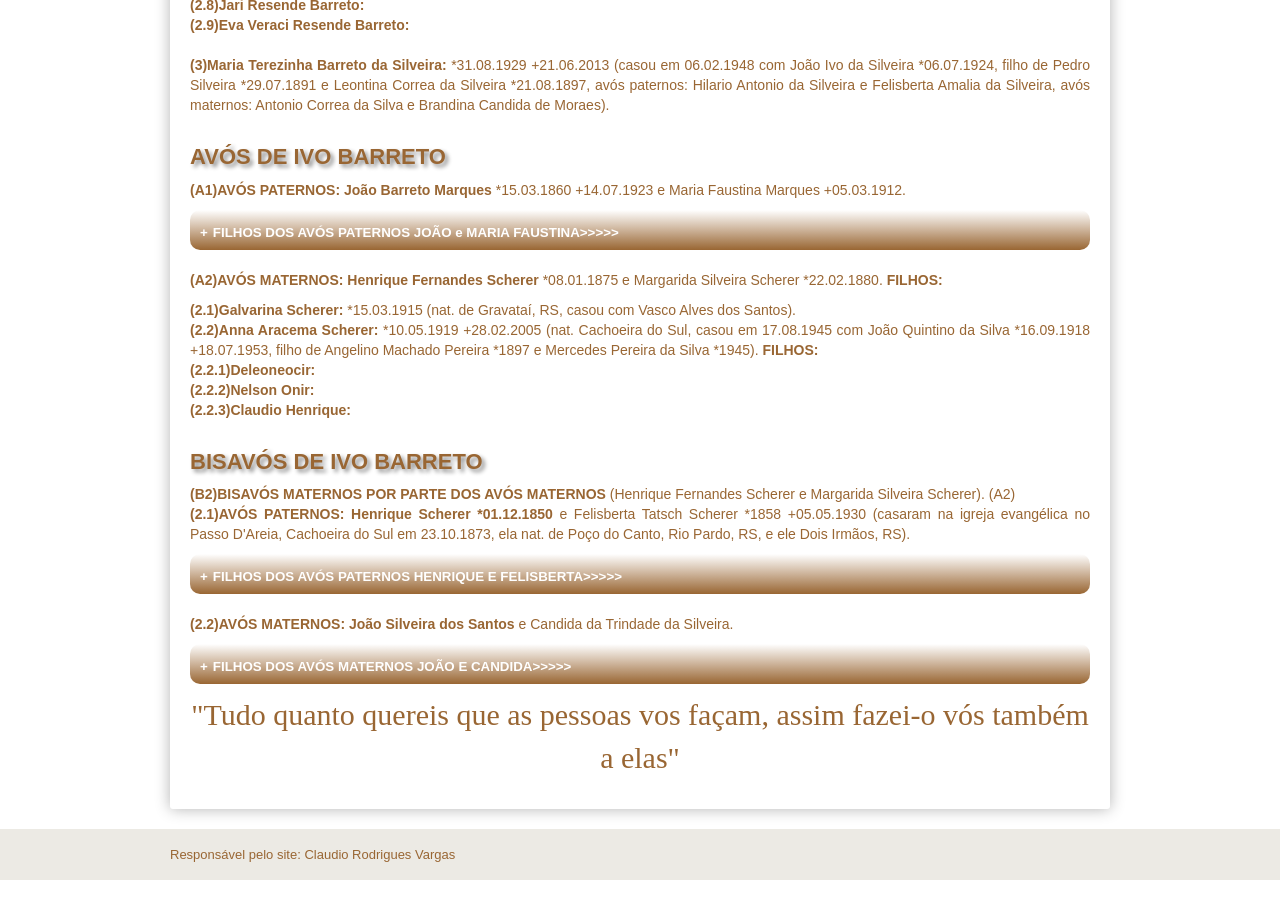
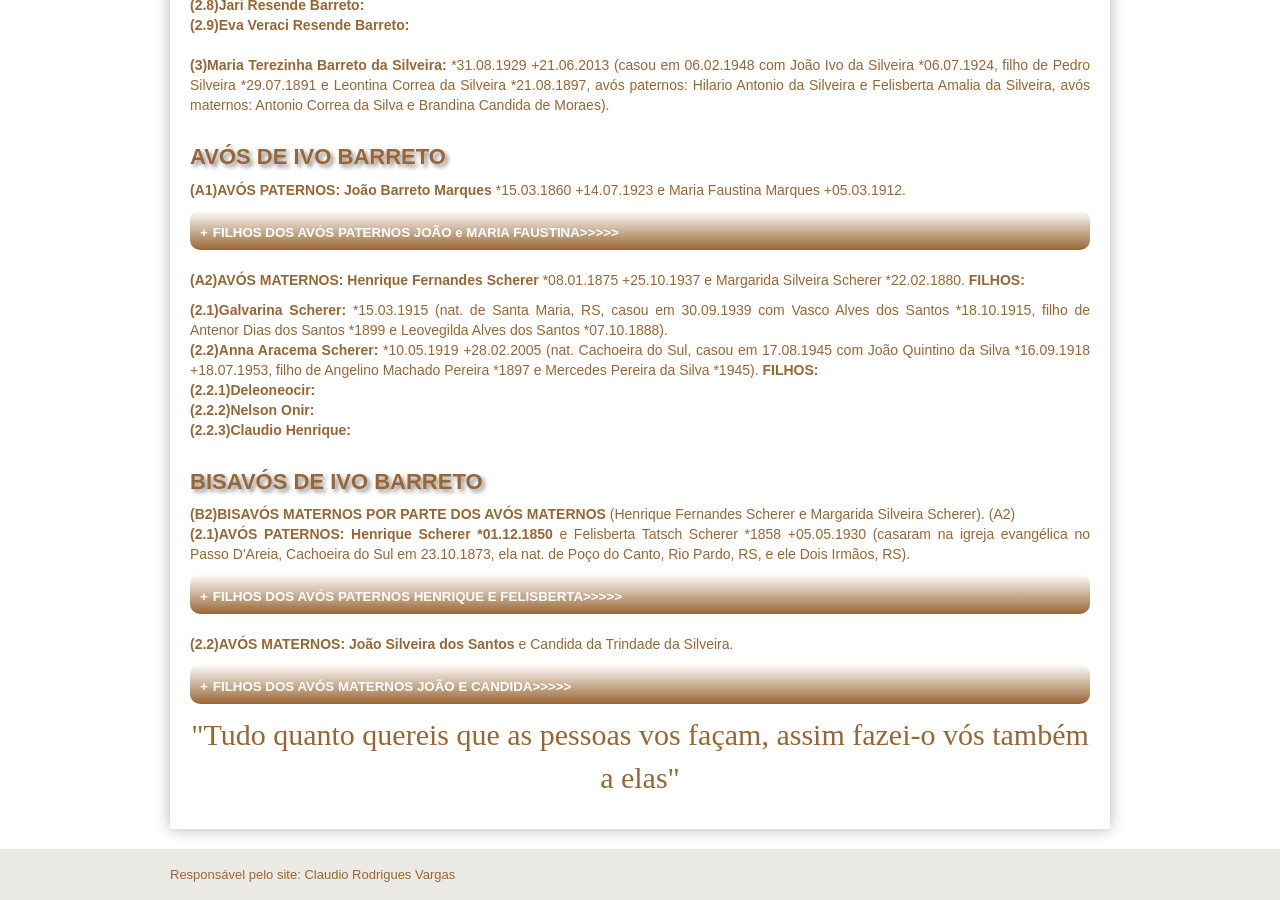
Before and after one commit to claudiovargas1955/claudiovargas1955.github.io, a Jekyll site: the page built from _pages/familia-barreto.html, in a window 1280 px wide and 900 px high, scrolled down 793 px. Built offline with Jekyll 4.4.1, drawn with Linux system fonts in a browser that asks for light colours; some web fonts are replaced.

Commit message:
Update familia-barreto.html

```diff
--- a/_pages/familia-barreto.html
+++ b/_pages/familia-barreto.html
@@ -209,8 +209,9 @@ Catarina Lindenmaier). <b>FILHOS:</b><br>
   <b>(1.1.13)Coriolano Barreto Marques: </b>*04.12.1892 (casou em 1933 com Amaziles Prudencia Lobato *28.04.1890, filha de Angélico
   Jardim Lobato e Ana Fausta da Costa Lobato. Obs.: Casaram no 4º distr. de Caçapava do Sul, RS).</p></details><br>
 
-<p><b>(A2)AVÓS MATERNOS: Henrique Fernandes Scherer</b> *08.01.1875 e Margarida Silveira Scherer *22.02.1880. <b>FILHOS: </b><br>
-    <p><b>(2.1)Galvarina Scherer: </b>*15.03.1915 (nat. de Gravataí, RS, casou com Vasco Alves dos Santos).<br>
+<p><b>(A2)AVÓS MATERNOS: Henrique Fernandes Scherer</b> *08.01.1875 +25.10.1937 e Margarida Silveira Scherer *22.02.1880. <b>FILHOS: </b><br>
+    <p><b>(2.1)Galvarina Scherer: </b>*15.03.1915 (nat. de Santa Maria, RS, casou em 30.09.1939 com Vasco Alves dos Santos *18.10.1915,
+    filho de Antenor Dias dos Santos *1899 e Leovegilda Alves dos Santos *07.10.1888).<br>
      <b>(2.2)Anna Aracema Scherer: </b>*10.05.1919 +28.02.2005 (nat. Cachoeira do Sul, casou em 17.08.1945 com João Quintino da Silva
      *16.09.1918 +18.07.1953, filho de Angelino Machado Pereira *1897 e Mercedes Pereira da Silva *1945). <b>FILHOS: </b><br>
       <b>(2.2.1)Deleoneocir: </b><br>
```
